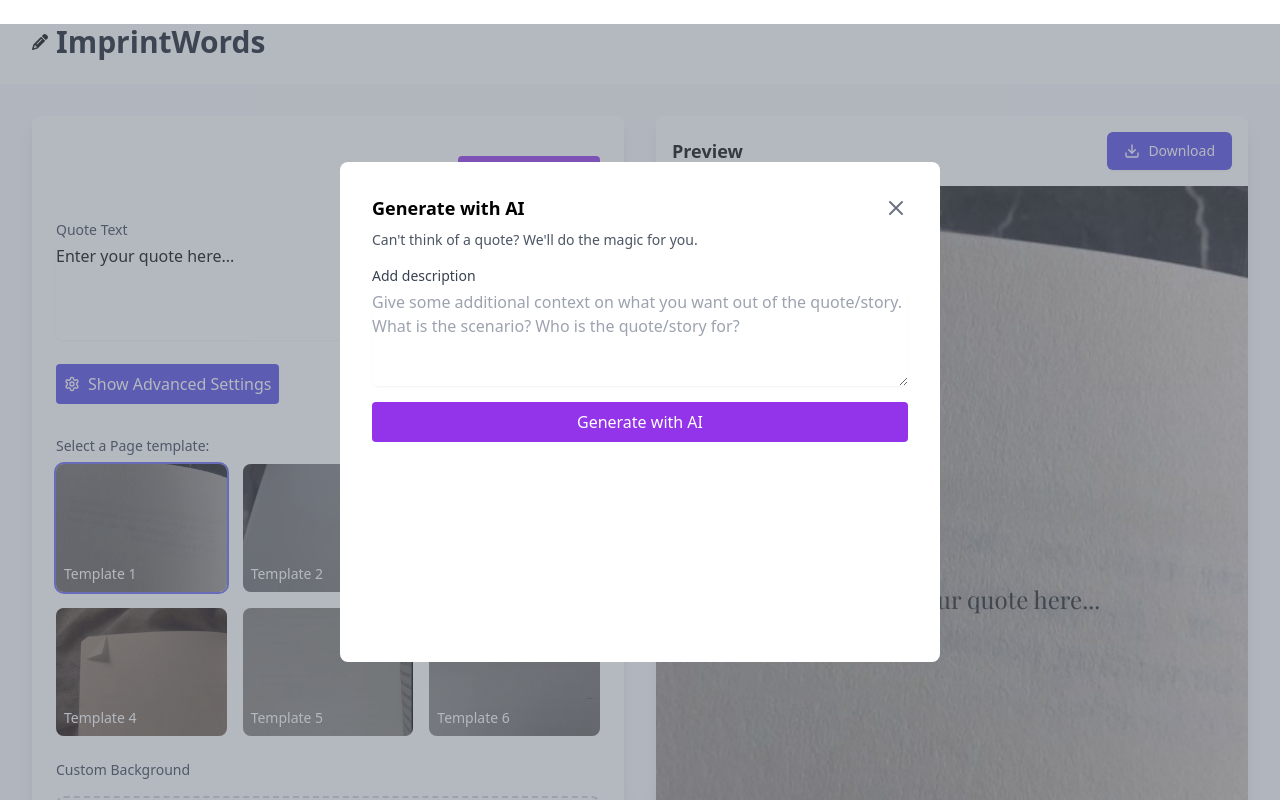
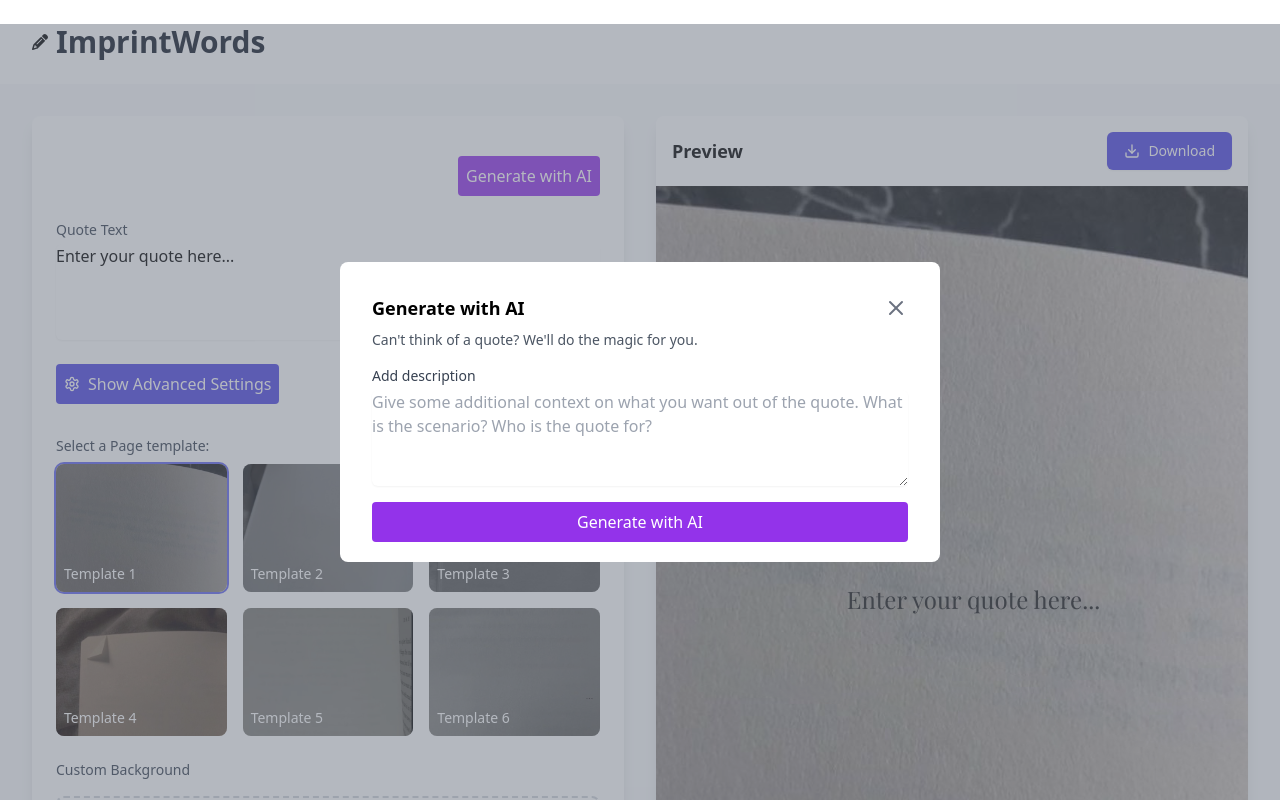
Before and after one commit to akshay0611/ImprintWords, a React (Vite) app: page /app in a window 1280 px wide. Both pictures are taken after a click on the button "Generate with AI". Shown: the top 800 px of the page. Built offline with nearby package versions, Linux system fonts and the light colour scheme; a web font is replaced by a local one.

Commit message:
Modal fix

```diff
--- a/src/components/TextCustomizer.tsx
+++ b/src/components/TextCustomizer.tsx
@@ -167,7 +167,7 @@ export default function TextCustomizer({ quote, onChange }: TextCustomizerProps)
       {/* AI Modal */}
       {showModal && (
         <div className="fixed inset-0 flex items-center justify-center bg-gray-500 bg-opacity-50 z-50">
-          <div className="bg-white p-8 rounded-lg w-[600px] h-[500px]"> {/* Increased modal width and height */}
+          <div className="bg-white p-8 rounded-lg w-[600px] h-[300px]"> {/* Increased modal width and height */}
             {/* Modal Header with Close Icon */}
             <div className="flex justify-between items-center">
               <h3 className="text-lg font-semibold">Generate with AI</h3>
@@ -185,7 +185,7 @@ export default function TextCustomizer({ quote, onChange }: TextCustomizerProps)
             <div className="mt-4">
               <label className="block text-sm font-medium text-gray-700">Add description</label>
               <textarea
-                placeholder="Give some additional context on what you want out of the quote/story. What is the scenario? Who is the quote/story for?"
+                placeholder="Give some additional context on what you want out of the quote. What is the scenario? Who is the quote for?"
                 className="mt-1 block w-full rounded-md border-gray-300 shadow-sm focus:border-indigo-500 focus:ring-indigo-500"
                 rows={4}
               />
```
